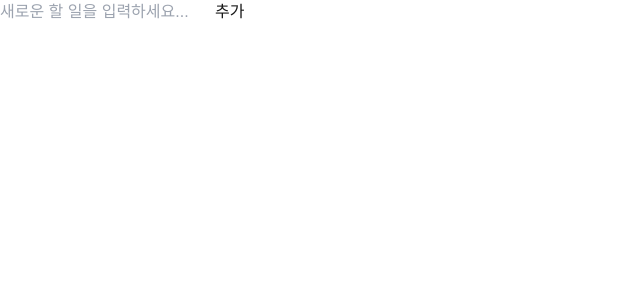
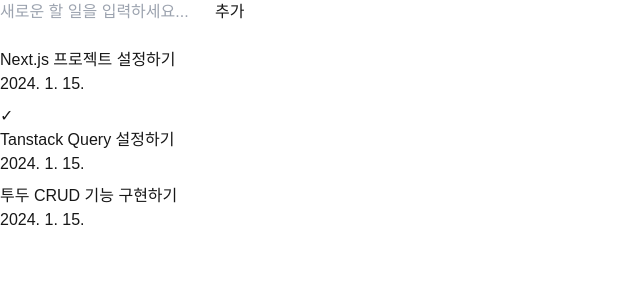
Before and after one commit to sharet9446/todo-list-brit, a Next.js app: page / in a window 1280 px wide. Shown: the top 300 px of the page, without its empty margins (0-640 px from the left). Built offline with nearby package versions, Linux system fonts and the light colour scheme; data requests are answered from the project's data file.

Commit message:
feat: Home 컴포넌트에 TodoList 추가

```diff
--- a/src/app/page.tsx
+++ b/src/app/page.tsx
@@ -1,5 +1,11 @@
 import TodoForm from "@/components/TodoForm";
+import TodoList from "@/components/TodoList";
 
 export default function Home() {
-  return <TodoForm />;
+  return (
+    <>
+      <TodoForm />
+      <TodoList />
+    </>
+  );
 }
```
